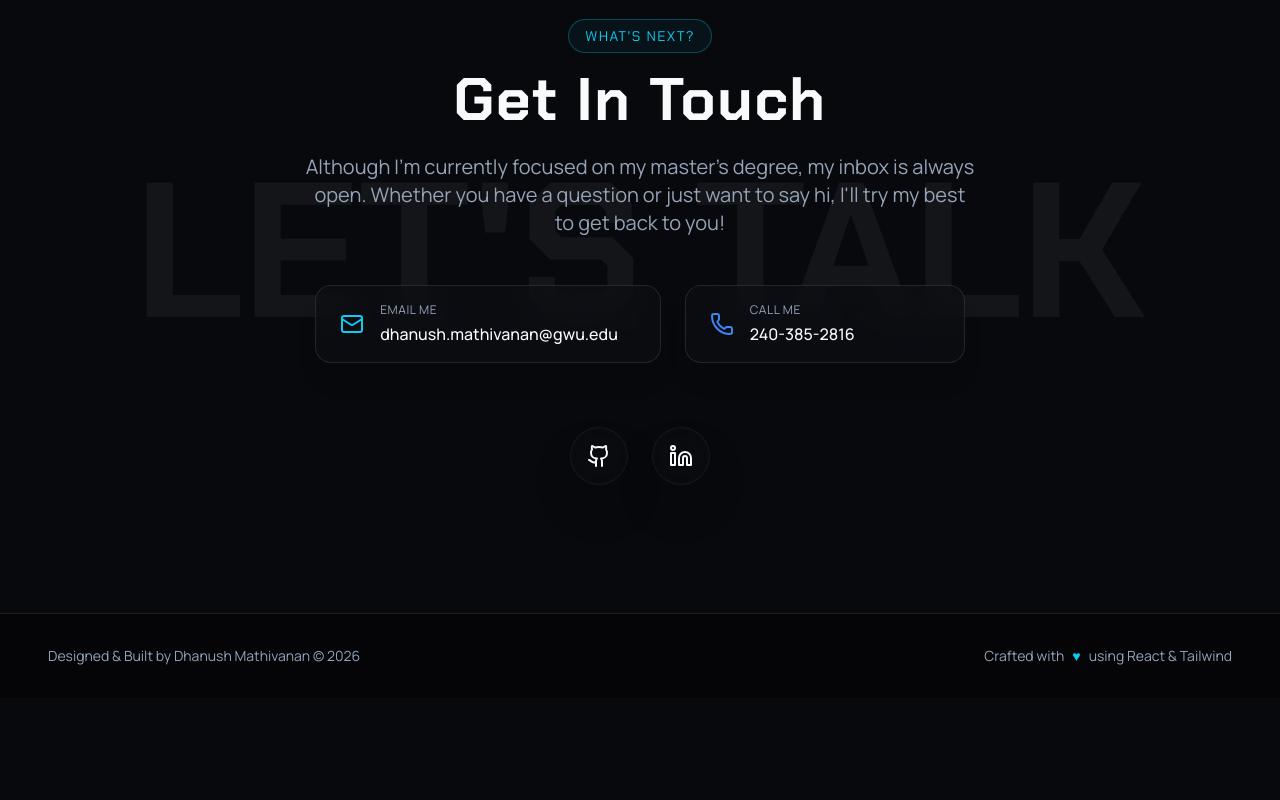
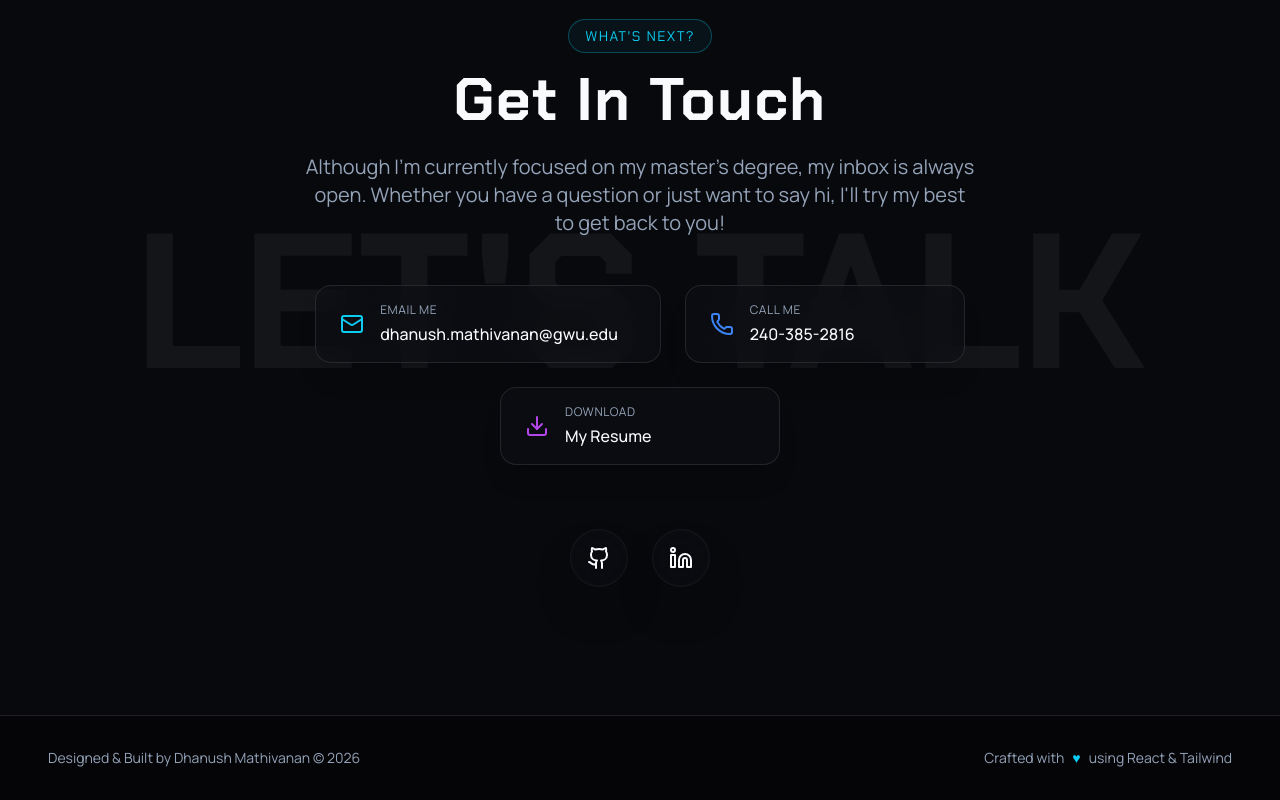
Before and after one commit to DhanushGWU1995/dhanush-mathivanan-portfolio, a React (Vite) app: page / in a window 1280 px wide. Shown: the part 7974-8774 px from the top of the page. Before the commit the page ends 8672 px from the top, so only its background shows below. Built offline with nearby package versions, Linux system fonts and the light colour scheme.

Commit message:
feat: add resume download card to contact section

```diff
--- a/src/components/Contact.tsx
+++ b/src/components/Contact.tsx
@@ -1,7 +1,7 @@
 import { FadeIn } from "./FadeIn";
 import { SectionHeader } from "./SectionHeader";
 import { usePortfolioData } from "@/hooks/use-portfolio-data";
-import { Mail, Phone, Github, Linkedin, ArrowRight } from "lucide-react";
+import { Mail, Phone, Github, Linkedin, ArrowRight, Download } from "lucide-react";
 
 export function Contact() {
   const { personalInfo } = usePortfolioData();
@@ -25,7 +25,7 @@ export function Contact() {
           </p>
         </FadeIn>
 
-        <FadeIn delay={0.2} className="flex flex-col sm:flex-row items-center justify-center gap-6 mb-16">
+        <FadeIn delay={0.2} className="flex flex-col sm:flex-row items-center justify-center gap-6 mb-16 flex-wrap">
           <a
             href={`mailto:${personalInfo.email}`}
             className="group flex items-center justify-between w-full sm:w-auto min-w-[280px] px-6 py-4 glass-card rounded-xl hover:bg-primary/10 hover:border-primary/50 transition-all duration-300"
@@ -53,6 +53,21 @@ export function Contact() {
             </div>
             <ArrowRight size={18} className="text-secondary opacity-0 -translate-x-4 group-hover:opacity-100 group-hover:translate-x-0 transition-all" />
           </a>
+
+          <a
+            href={`${import.meta.env.BASE_URL}Dhanush_Mathivanan_Resume.pdf`}
+            download="Dhanush_Mathivanan_Resume.pdf"
+            className="group flex items-center justify-between w-full sm:w-auto min-w-[280px] px-6 py-4 glass-card rounded-xl hover:bg-accent/10 hover:border-accent/50 transition-all duration-300"
+          >
+            <div className="flex items-center gap-4">
+              <Download className="text-accent group-hover:scale-110 group-hover:animate-bounce transition-transform" />
+              <div className="text-left">
+                <div className="text-xs text-muted-foreground uppercase tracking-wider mb-1">Download</div>
+                <div className="font-medium text-foreground">My Resume</div>
+              </div>
+            </div>
+            <ArrowRight size={18} className="text-accent opacity-0 -translate-x-4 group-hover:opacity-100 group-hover:translate-x-0 transition-all" />
+          </a>
         </FadeIn>
 
         <FadeIn delay={0.3}>
```
